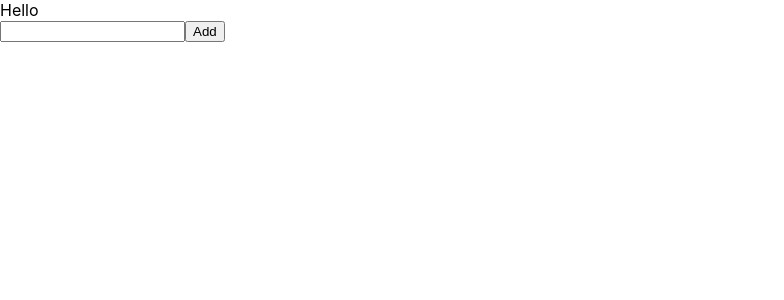
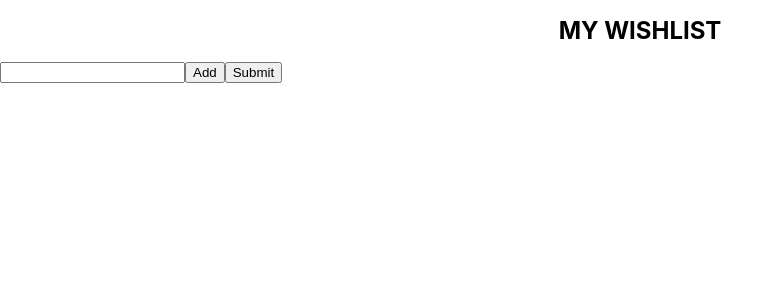
Before and after one commit to DerekInhoKim/coding-challenge, a React (Create React App) app: page / in a window 1280 px wide. Shown: the top 300 px of the page, without its empty margins (0-784 px from the left). Built offline with nearby package versions, Linux system fonts and the light colour scheme.

Commit message:
Added CSS Styles for reference, also added first mock styled component

```diff
--- a/src/App.jsx
+++ b/src/App.jsx
@@ -1,6 +1,13 @@
 import React, {useState, useEffect} from 'react';
 import {connect, useSelector, useDispatch} from 'react-redux';
+import styled from 'styled-components'
 import {addItem, deleteItem} from './redux/actions';
+
+const Title = styled.h1`
+  font-size: 1.5em;
+  text-align: center;
+  color: black;
+`;
 
 const App = () => {
     const wishList = useSelector(state => state.wishList)
@@ -31,6 +38,18 @@
         setItem("")
     }
 
+    const submitForm = (e) => {
+        e.preventDefault()
+        if(wishList.length === 0){
+            alert("Please add items to your wishlist!")
+        } else {
+            // Dispatch a dummy action to reach the base case that will clear our wishlist
+            dispatch({type: "default"})
+            alert("Wish list submitted to Santa!")
+        }
+        setItem("")
+    }
+
     const wishListComponent = wishList.map((element, i) => {
         return (
             <div className="item-element" key={i} onClick={deleteItemHelper}>
@@ -40,14 +59,17 @@
     })
 
     return(
-        <div className="app-container">
-            <div>Hello</div>
-            <div>
-                {wishListComponent}
+        <div className="app_container">
+            <Title>MY WISHLIST</Title>
+            <div className="app-display_container">
+                <div className="app-display">
+                    {wishListComponent}
+                </div>
             </div>
-            <form>
+            <form className="app-form">
                 <input type="text" name="item" onChange={setItemHelper} value={item} required/>
-                <button onClick={submitItem}>Add</button>
+                <button className="button-add" onClick={submitItem}>Add</button>
+                <button className="button-submit" onClick={submitForm}>Submit</button>
             </form>
         </div>
     )
```
Also changed, not shown: src/index.css (+23 -0 lines).
